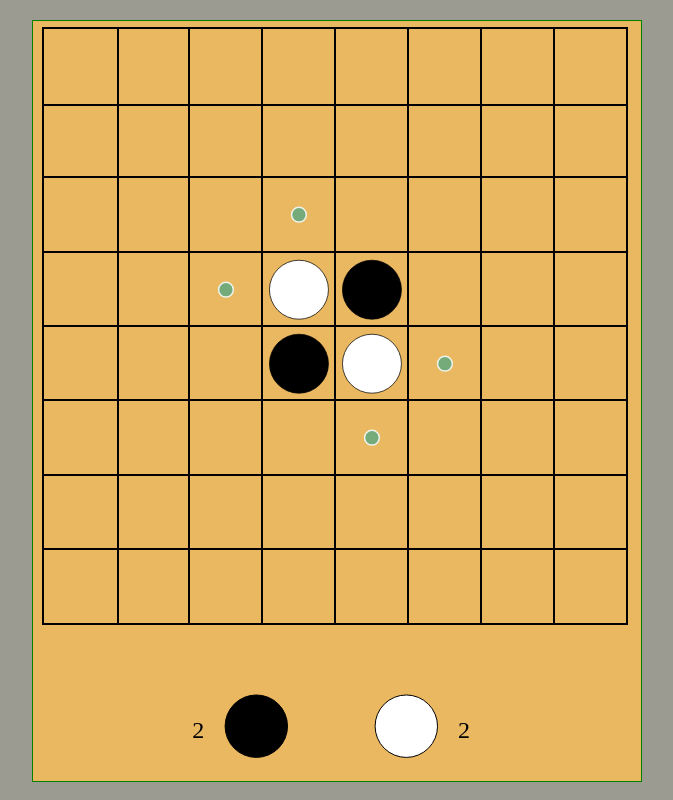
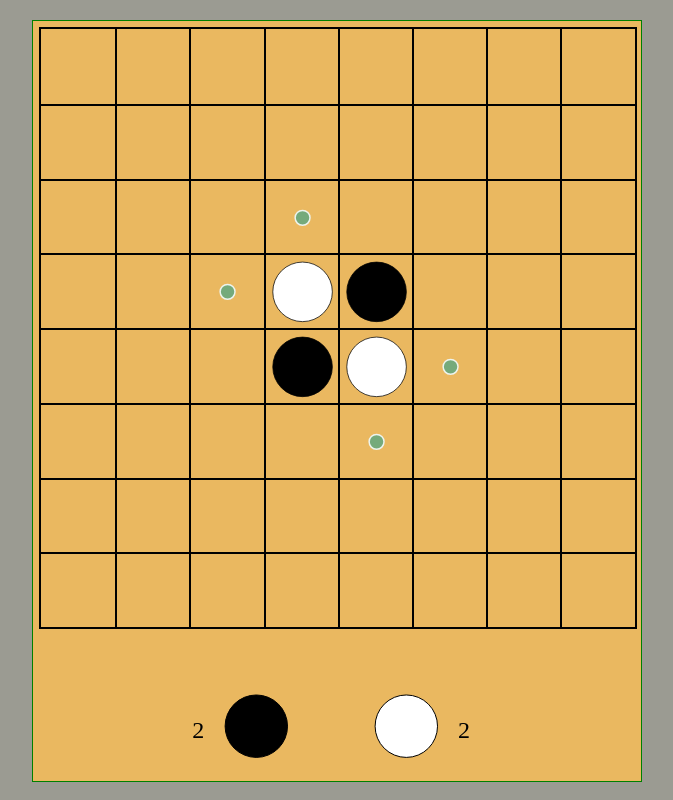
Before and after one commit to flying-potato/reversi, a website: page index.html in a window 1280 px wide. Shown: the whole page, without its empty margins (304-977 px from the left). Drawn offline with nearby package versions, Linux system fonts and the light colour scheme.

Commit message:
borderArea board up and left

```diff
--- a/css/game.css
+++ b/css/game.css
@@ -49,18 +49,19 @@ textarea, input {
   border: solid green 1pt;
   /*margin-left : -1.8%;*/
 }
-.l{
-  border-left: 2pt solid black;
-}
+
 .r {
   border-right: 2pt solid black;
 }
 .b {
   border-bottom: 2pt solid black;
 }
+/*.l{
+  border-left: 2pt solid black;
+}
 .u {
   border-top: 2pt solid black;
-}
+}*/
 
 
 .slowlyAppear {
@@ -78,11 +79,12 @@ textarea, input {
 #boardArea{
   position:absolute;
   margin-top: 1%;
-  margin-left: -48.5%;
+  margin-left: -49%;
   left:50%;
-  height: 98%;
+  height: 79%;
   width: 98%;
-
+  border-top:2pt solid black;
+  border-left:2pt solid black;
 }
 #scoreArea{
   position:absolute;
--- a/index.html
+++ b/index.html
@@ -28,10 +28,10 @@
 
   <div id="boardArea">
     <div ng-repeat="  row in [0, 1, 2, 3, 4 ,5 ,6 ,7 ]"
-          style="position:absolute; top:{{row * 12.5*game.heightPercentage}}%; left:0%; width:98%; height:{{12.5*game.heightPercentage}}%;">
+          style="position:absolute; top:{{row * 12.45}}%; left:0%; width:100%; height:{{12.45}}%;">
       <div ng-repeat="col in [0, 1, 2, 3, 4 ,5 ,6 ,7 ]"
-          style="position:absolute; top:0; left:{{col * 12.5}}%; width:12.5%; height:100%;"
-          ng-class="{b: row<=7, r: col<=7, l: col==0, u: row==0}"
+          style="position:absolute; top:0; left:{{col * 12.45}}%; width:12.45%; height:100%;"
+          ng-class="{b: row<=7, r: col<=7}"
           ng-click="game.cellClicked(row, col)"
           id="{{'e2e_test_div_' + row + 'x' + col}}">
         <div style="width:100%; height: 100%"
```
